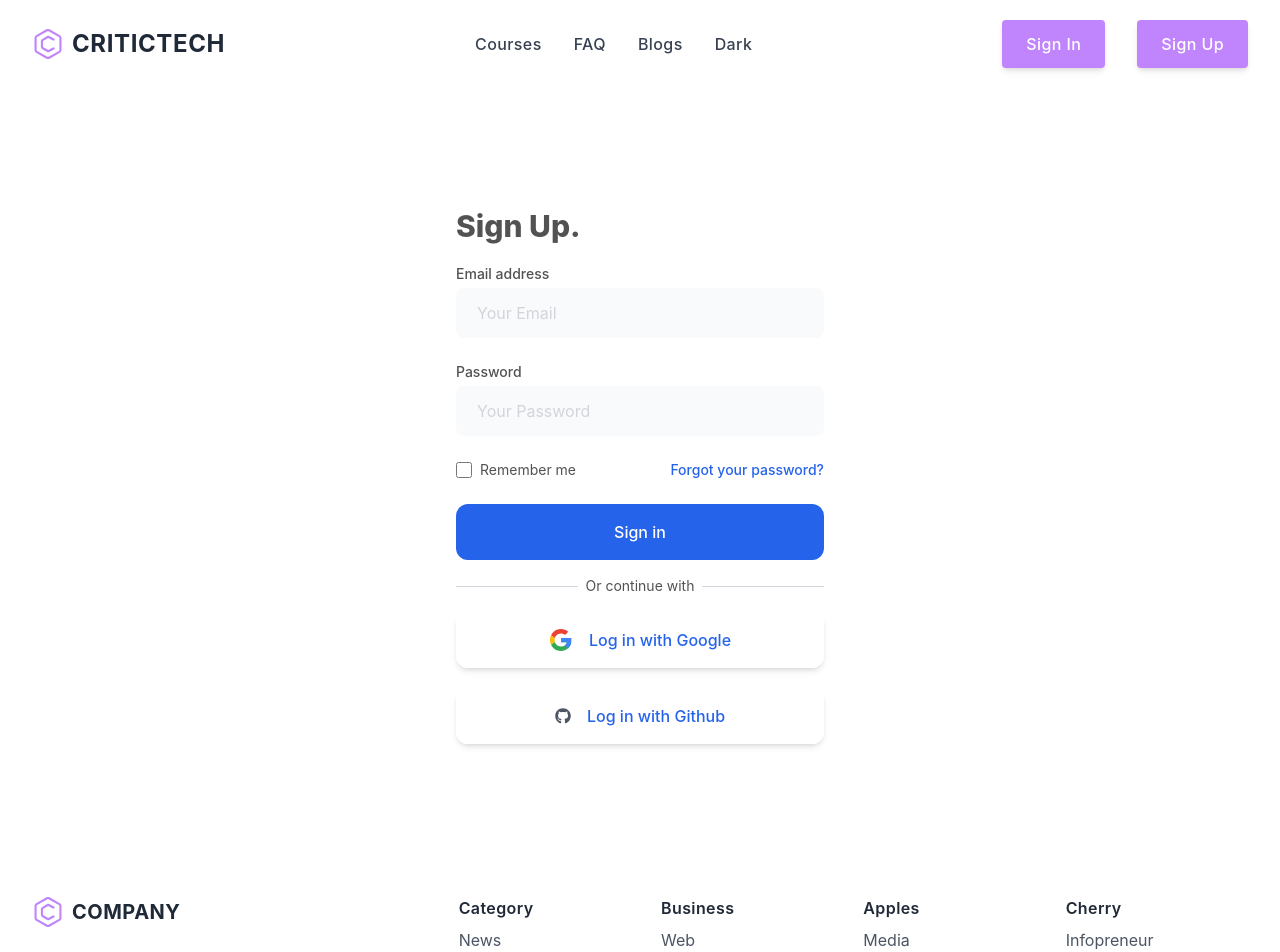
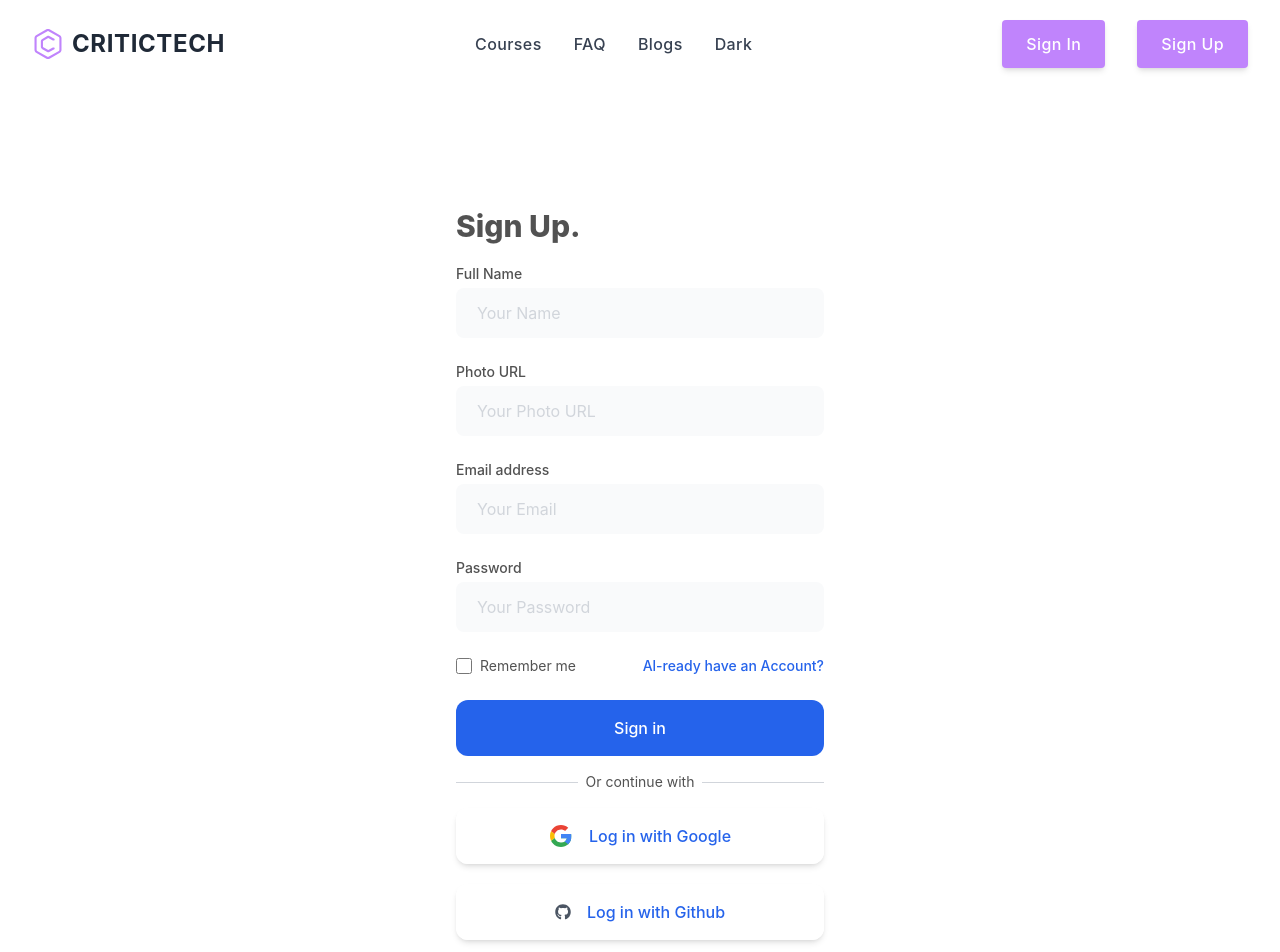
Before and after one commit to chanchal26/CriticTech-Client, a React (Create React App) app: page /signUp in a window 1280 px wide. Shown: the top 952 px of the page. Built offline with nearby package versions, Linux system fonts and the light colour scheme.

Commit message:
sign up page done

```diff
--- a/src/Components/Footer.jsx
+++ b/src/Components/Footer.jsx
@@ -7,9 +7,9 @@ const Footer = () => {
             <div className="grid gap-16 row-gap-10 mb-8 lg:grid-cols-6">
                 <div className="md:max-w-md lg:col-span-2">
                     <Link
-                        href="/"
-                        aria-label="Go home"
-                        title="Company"
+                        to="/"
+                        aria-label="CriticTech"
+                        title="CriticTech"
                         className="inline-flex items-center"
                     >
                         <svg xmlns="http://www.w3.org/2000/svg" fill="currentColor" viewBox="0 0 32 32" className="w-8 h-8 text-purple-400 dark:text-violet-400">
@@ -17,7 +17,7 @@ const Footer = () => {
                             <path d="M22.094 19.451h-0.758c-0.188 0-0.363 0.049-0.515 0.135l0.006-0.004-4.574 2.512-5.282-3.049v-6.082l5.282-3.051 4.576 2.504c0.146 0.082 0.323 0.131 0.508 0.131h0.758c0.293 0 0.529-0.239 0.529-0.531v-0.716c0-0.2-0.11-0.373-0.271-0.463l-0.004-0.002-5.078-2.777c-0.293-0.164-0.645-0.26-1.015-0.26-0.39 0-0.756 0.106-1.070 0.289l0.010-0.006-5.281 3.049c-0.636 0.375-1.056 1.055-1.059 1.834v6.082c0 0.779 0.422 1.461 1.049 1.828l0.009 0.006 5.281 3.049c0.305 0.178 0.67 0.284 1.061 0.284 0.373 0 0.723-0.098 1.027-0.265l-0.012 0.006 5.080-2.787c0.166-0.091 0.276-0.265 0.276-0.465v-0.716c0-0.293-0.238-0.529-0.529-0.529z"></path>
                         </svg>
                         <span className="ml-2 text-xl font-bold tracking-wide text-gray-800 uppercase">
-                            Company
+                            CriticTech
                         </span>
                     </Link>
                     <div className="mt-4 lg:max-w-sm">
--- a/src/Components/Header.jsx
+++ b/src/Components/Header.jsx
@@ -9,8 +9,8 @@ const Header = () => {
             <div className="relative flex items-center justify-between">
                 <Link
                     to="/"
-                    aria-label="Company"
-                    title="Company"
+                    aria-label="CriticTech"
+                    title="CriticTech"
                     className="inline-flex items-center"
                 >
                     <svg xmlns="http://www.w3.org/2000/svg" fill="currentColor" viewBox="0 0 32 32" className="w-8 h-8 text-purple-400 dark:text-violet-400">
@@ -25,9 +25,9 @@ const Header = () => {
                     <li>
                         <Link
                             to="/courses"
-                            aria-label="Our product"
-                            title="Our product"
-                            className="font-medium tracking-wide text-gray-700 transition-colors duration-200 hover:text-deep-purple-accent-400"
+                            aria-label="Courses"
+                            title="Courses"
+                            className="font-medium tracking-wide text-gray-700 transition-colors duration-200 hover:text-purple-400"
                         >
                             Courses
                         </Link>
@@ -35,9 +35,9 @@ const Header = () => {
                     <li>
                         <Link
                             to="/faq"
-                            aria-label="Our product"
-                            title="Our product"
-                            className="font-medium tracking-wide text-gray-700 transition-colors duration-200 hover:text-deep-purple-accent-400"
+                            aria-label="FAQ"
+                            title="FAQ"
+                            className="font-medium tracking-wide text-gray-700 transition-colors duration-200 hover:text-purple-400"
                         >
                             FAQ
                         </Link>
@@ -45,21 +45,15 @@ const Header = () => {
                     <li>
                         <Link
                             to="/blogs"
-                            aria-label="Product pricing"
-                            title="Product pricing"
-                            className="font-medium tracking-wide text-gray-700 transition-colors duration-200 hover:text-deep-purple-accent-400"
+                            aria-label="Blogs"
+                            title="Blogs"
+                            className="font-medium tracking-wide text-gray-700 transition-colors duration-200 hover:text-purple-400"
                         >
                             Blogs
                         </Link>
                     </li>
                     <li>
-                        <Link
-                            aria-label="About us"
-                            title="About us"
-                            className="font-medium tracking-wide text-gray-700 transition-colors duration-200 hover:text-deep-purple-accent-400"
-                        >
-                            Dark
-                        </Link>
+                        <button className="font-medium tracking-wide text-gray-700 transition-colors duration-200 hover:text-purple-400">Dark</button>
                     </li>
                 </ul>
                 <ul className="flex items-center hidden space-x-8 lg:flex">
@@ -113,8 +107,8 @@ const Header = () => {
                                     <div>
                                         <Link
                                             to="/"
-                                            aria-label="Company"
-                                            title="Company"
+                                            aria-label="CriticTech"
+                                            title="CriticTech"
                                             className="inline-flex items-center"
                                         >
                                             <svg xmlns="http://www.w3.org/2000/svg" fill="currentColor" viewBox="0 0 32 32" className="w-8 h-8 text-purple-400 dark:text-violet-400">
@@ -147,9 +141,9 @@ const Header = () => {
                                         <li>
                                             <Link
                                                 to="/courses"
-                                                aria-label="Our product"
-                                                title="Our product"
-                                                className="font-medium tracking-wide text-gray-700 transition-colors duration-200 hover:text-deep-purple-accent-400"
+                                                aria-label="Courses"
+                                                title="Courses"
+                                                className="font-medium tracking-wide text-gray-700 transition-colors duration-200 hover:text-purple-400"
                                             >
                                                 Courses
                                             </Link>
@@ -157,9 +151,9 @@ const Header = () => {
                                         <li>
                                             <Link
                                                 to="/faq"
-                                                aria-label="Our product"
-                                                title="Our product"
-                                                className="font-medium tracking-wide text-gray-700 transition-colors duration-200 hover:text-deep-purple-accent-400"
+                                                aria-label="FAQ"
+                                                title="FAQ"
+                                                className="font-medium tracking-wide text-gray-700 transition-colors duration-200 hover:text-purple-400"
                                             >
                                                 FAQ
                                             </Link>
@@ -167,21 +161,15 @@ const Header = () => {
                                         <li>
                                             <Link
                                                 to="/blog"
-                                                aria-label="Product pricing"
-                                                title="Product pricing"
-                                                className="font-medium tracking-wide text-gray-700 transition-colors duration-200 hover:text-deep-purple-accent-400"
+                                                aria-label="Blog"
+                                                title="Blog"
+                                                className="font-medium tracking-wide text-gray-700 transition-colors duration-200 hover:text-purple-400"
                                             >
                                                 Blog
                                             </Link>
                                         </li>
                                         <li>
-                                            <Link
-                                                aria-label="About us"
-                                                title="About us"
-                                                className="font-medium tracking-wide text-gray-700 transition-colors duration-200 hover:text-deep-purple-accent-400"
-                                            >
-                                                Dark
-                                            </Link>
+                                            <button className="btn btn-outline font-medium tracking-wide text-gray-700 transition-colors duration-200 hover:text-purple-400">Button</button>
                                         </li>
                                         <li>
                                             <Link
--- a/src/Components/SignUp.jsx
+++ b/src/Components/SignUp.jsx
@@ -14,16 +14,28 @@ const SignUp = () => {
                             </div>
                             <Form action="#" method="POST" className="space-y-6">
                                 <div>
+                                    <label htmlFor="name" className="block text-sm font-medium text-neutral-600"> Full Name </label>
+                                    <div className="mt-1">
+                                        <input id="name" name="name" type="text" autoComplete="name" required placeholder="Your Name" className="block w-full px-5 py-3 text-base text-neutral-600 placeholder-gray-300 transition duration-500 ease-in-out transhtmlForm border border-transparent rounded-lg bg-gray-50 focus:outline-none focus:border-transparent focus:ring-2 focus:ring-white focus:ring-offset-2 focus:ring-offset-gray-300" />
+                                    </div>
+                                </div>
+                                <div>
+                                    <label htmlFor="url" className="block text-sm font-medium text-neutral-600"> Photo URL </label>
+                                    <div className="mt-1">
+                                        <input id="url" name="url" type="url" autoComplete="url" required placeholder="Your Photo URL" className="block w-full px-5 py-3 text-base text-neutral-600 placeholder-gray-300 transition duration-500 ease-in-out transhtmlForm border border-transparent rounded-lg bg-gray-50 focus:outline-none focus:border-transparent focus:ring-2 focus:ring-white focus:ring-offset-2 focus:ring-offset-gray-300" />
+                                    </div>
+                                </div>
+                                <div>
                                     <label htmlFor="email" className="block text-sm font-medium text-neutral-600"> Email address </label>
                                     <div className="mt-1">
-                                        <input id="email" name="email" type="email" autoComplete="email" required="" placeholder="Your Email" className="block w-full px-5 py-3 text-base text-neutral-600 placeholder-gray-300 transition duration-500 ease-in-out transhtmlForm border border-transparent rounded-lg bg-gray-50 focus:outline-none focus:border-transparent focus:ring-2 focus:ring-white focus:ring-offset-2 focus:ring-offset-gray-300" />
+                                        <input id="email" name="email" type="email" autoComplete="email" required placeholder="Your Email" className="block w-full px-5 py-3 text-base text-neutral-600 placeholder-gray-300 transition duration-500 ease-in-out transhtmlForm border border-transparent rounded-lg bg-gray-50 focus:outline-none focus:border-transparent focus:ring-2 focus:ring-white focus:ring-offset-2 focus:ring-offset-gray-300" />
                                     </div>
                                 </div>
 
                                 <div className="space-y-1">
                                     <label htmlFor="password" className="block text-sm font-medium text-neutral-600"> Password </label>
                                     <div className="mt-1">
-                                        <input id="password" name="password" type="password" autoComplete="current-password" required="" placeholder="Your Password" className="block w-full px-5 py-3 text-base text-neutral-600 placeholder-gray-300 transition duration-500 ease-in-out transhtmlForm border border-transparent rounded-lg bg-gray-50 focus:outline-none focus:border-transparent focus:ring-2 focus:ring-white focus:ring-offset-2 focus:ring-offset-gray-300" />
+                                        <input id="password" name="password" type="password" autoComplete="current-password" required placeholder="Your Password" className="block w-full px-5 py-3 text-base text-neutral-600 placeholder-gray-300 transition duration-500 ease-in-out transhtmlForm border border-transparent rounded-lg bg-gray-50 focus:outline-none focus:border-transparent focus:ring-2 focus:ring-white focus:ring-offset-2 focus:ring-offset-gray-300" />
                                     </div>
                                 </div>
 
@@ -34,7 +46,7 @@ const SignUp = () => {
                                     </div>
 
                                     <div className="text-sm">
-                                        <Link href="#" className="font-medium text-blue-600 hover:text-blue-500">  Forgot your password? </Link>
+                                        <Link href="#" className="font-medium text-blue-600 hover:text-blue-500">  Al-ready have an Account? </Link>
                                     </div>
                                 </div>
 
```
